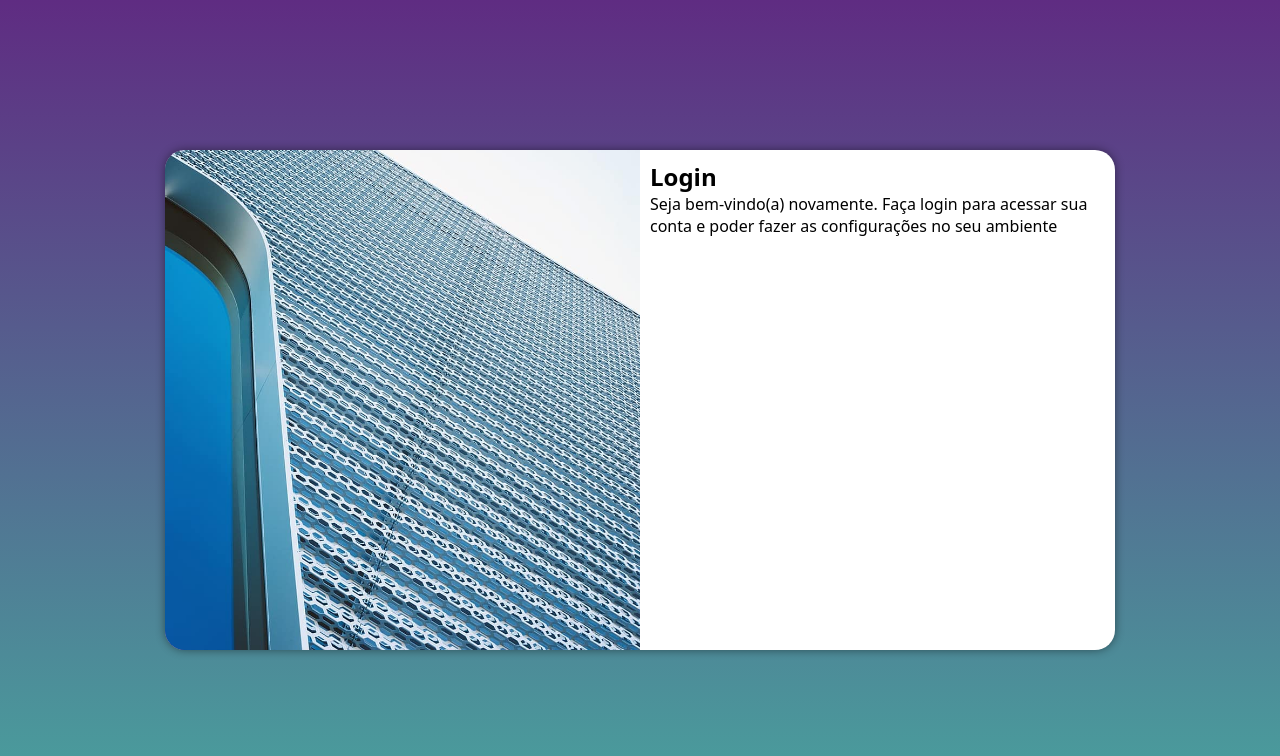
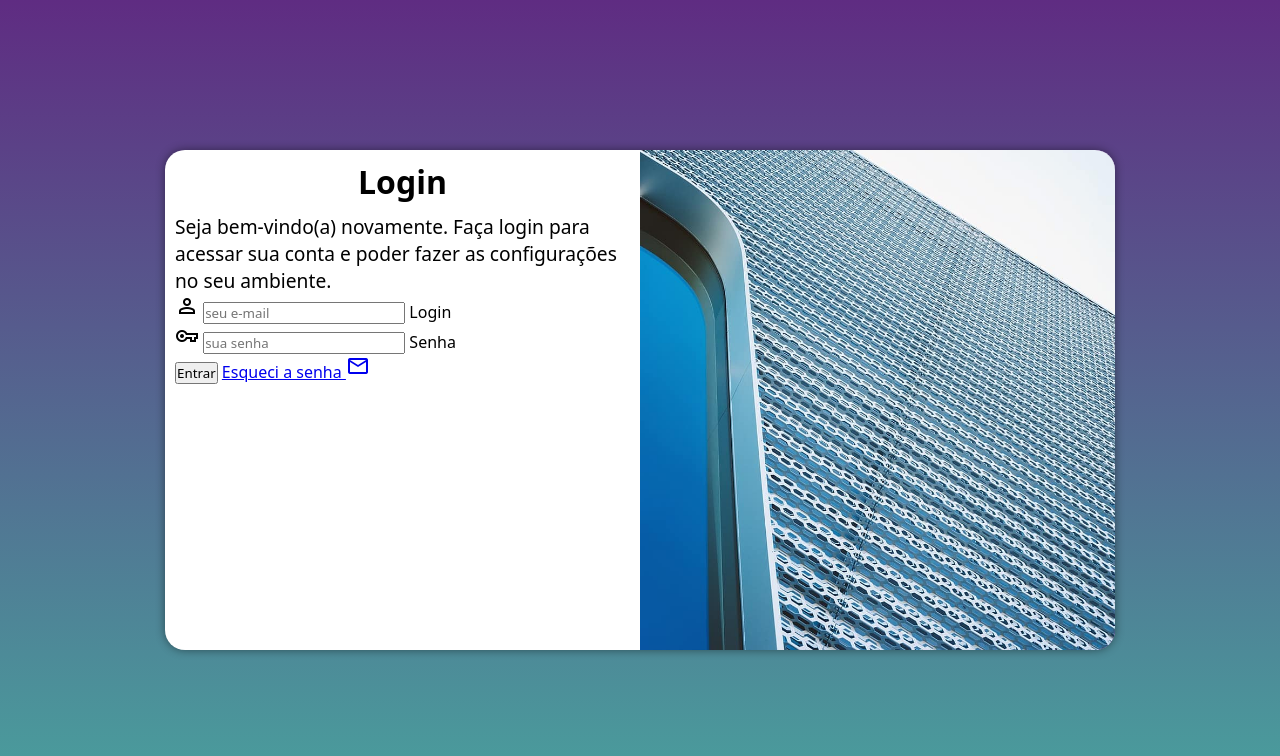
Before and after one commit to charlescolares/projeto-login, a plain HTML site: page index.html in a window 1280 px wide. Drawn offline with nearby package versions, Linux system fonts and the light colour scheme; files whose address does not match are found by name.

Commit message:
atualizei

```diff
--- a/estilos/media-queries.css
+++ b/estilos/media-queries.css
@@ -31,13 +31,21 @@
     }
 
     section#login > div#imagem {
-        float: left;
+        float: right;
         width: 50%;
         height: 100%;
     }
 
     section#login > div#formulario {
-        float: right;
+        float: left;
         width: 50%;
     }
+
+    div#formulario > h1 {
+        font-size: 2em;
+    }
+
+    div#formulario > p {
+        font-size: 1.2em;
+    }
 }
--- a/estilos/style.css
+++ b/estilos/style.css
@@ -53,3 +53,12 @@ section#login > div#formulario {
     display: block;
     padding: 10px;
 }
+
+div#formulario > h1 {
+    text-align: center;
+    margin-bottom: 10px;
+}
+
+div#formulario > p {
+    font-size: 0.8em;
+}
--- a/index.html
+++ b/index.html
@@ -4,6 +4,7 @@
     <meta charset="UTF-8">
     <meta name="viewport" content="width=device-width, initial-scale=1.0">
     <title>Login</title>
+    <link href="https://fonts.googleapis.com/css2?family=Material+Symbols+Outlined" rel="stylesheet" />
     <link rel="stylesheet" href="estilos/style.css" media="all">
     <link rel="stylesheet" href="estilos/media-queries.css">
 </head>
@@ -14,9 +15,24 @@
             </div>
             <div id="formulario">
                 <h1>Login</h1>
-                <p>Seja bem-vindo(a) novamente. Faça login para acessar sua conta e poder fazer as configurações no seu ambiente</p>
-                <form action="login.php" method="post">
+                <p>Seja bem-vindo(a) novamente. Faça login para acessar sua conta e poder fazer as configurações no seu ambiente.</p>
+                <form action="login.php" method="post" autocomplete="on">
+                    <div class="campo">
+                        <i class="material-symbols-outlined">person</i>
+                        <input type="email" name="login" id="ilogin" placeholder="seu e-mail" autocomplete="email" required maxlength="30">
+                        <label for="ilogin">Login</label>
+                    </div>
 
+                    <div class="campo">
+                        <i class="material-symbols-outlined">vpn_key</i>
+                        <input type="password" name="senha" id="isenha" placeholder="sua senha" autocomplete="current-password" required minlength="8" maxlength="20">
+                        <label for="isenha">Senha</label>
+                    </div>
+                    <input type="submit" value="Entrar">
+                    <a href="esqueci.html">
+                        Esqueci a senha
+                        <i class="material-symbols-outlined">mail</i>
+                    </a>
                 </form>
             </div>
         </section>
```
